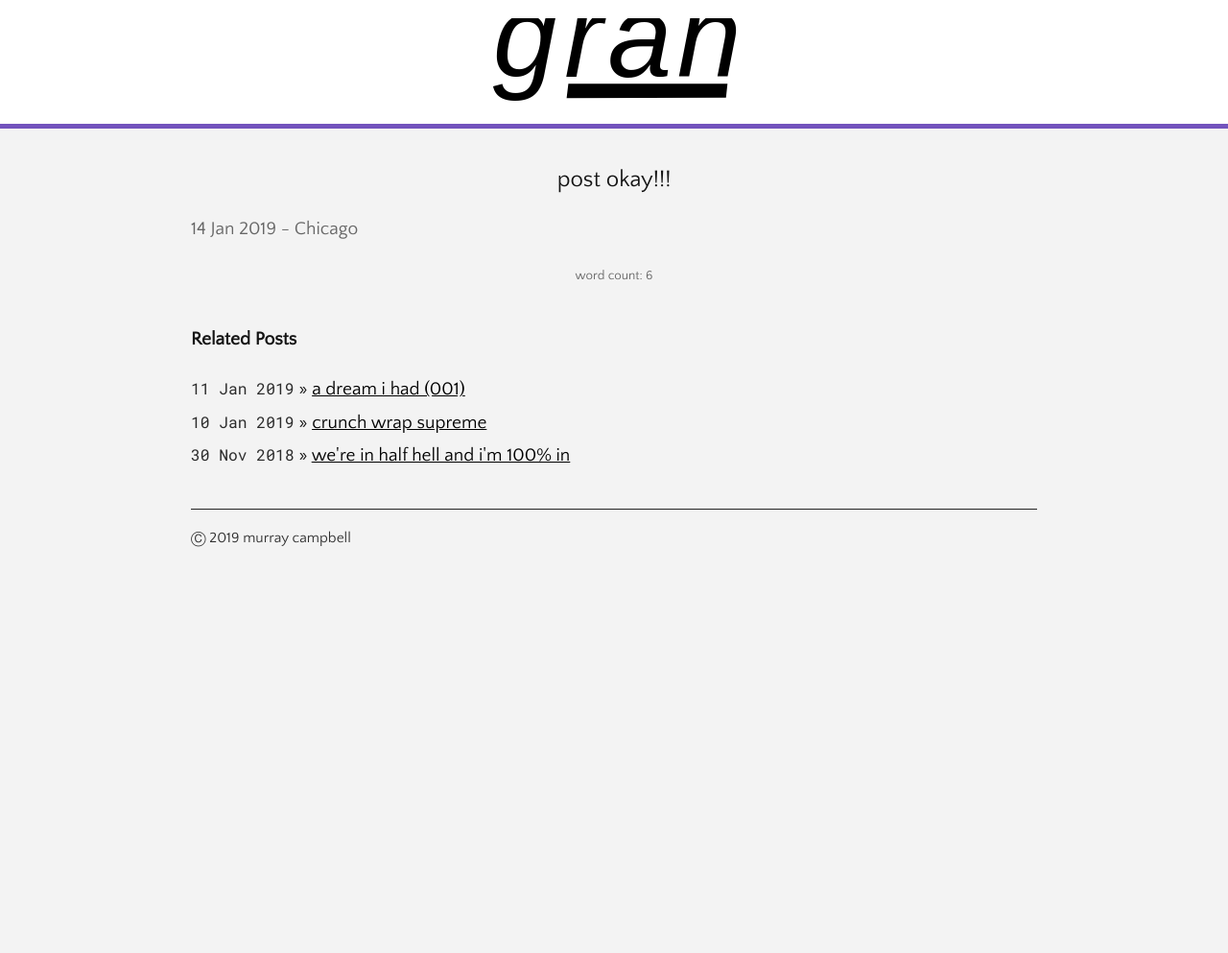
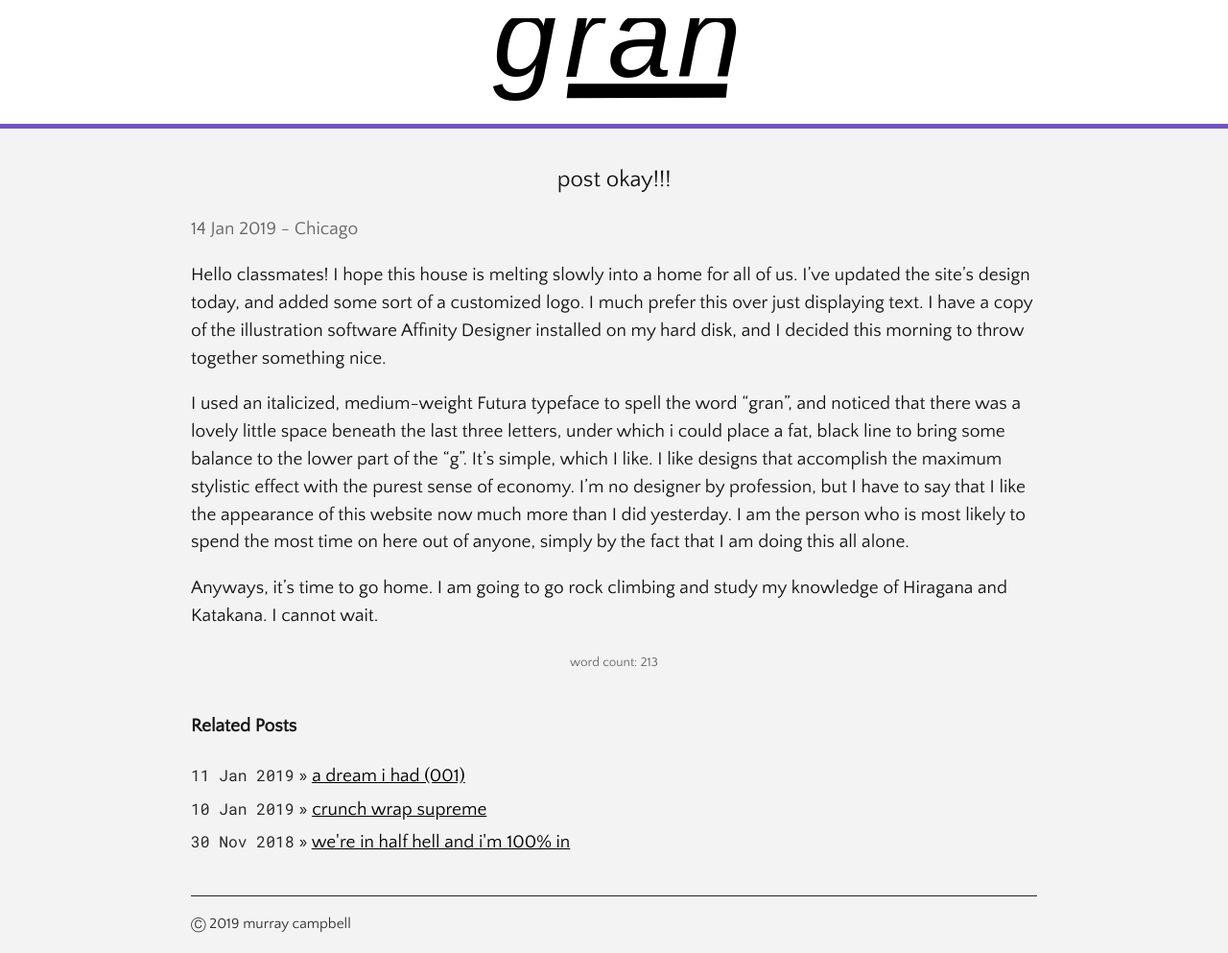
Before and after one commit to campmara/gran, a Jekyll site: the page built from _posts/2019-01-14-post.md, in a window 1280 px wide. Shown: the whole page at 96% size. Built offline with Jekyll 4.4.1, drawn with Linux system fonts in a browser that asks for light colours; before the commit the page ends 900 px from its top, so only the background shows below that.

Commit message:
Update 2019-01-14-post.md

```diff
--- a/_posts/2019-01-14-post.md
+++ b/_posts/2019-01-14-post.md
@@ -4,3 +4,9 @@ title: post okay!!!
 ---
 
 <p class="meta">14 Jan 2019 - Chicago</p>
+
+Hello classmates! I hope this house is melting slowly into a home for all of us. I've updated the site's design today, and added some sort of a customized logo. I much prefer this over just displaying text. I have a copy of the illustration software Affinity Designer installed on my hard disk, and I decided this morning to throw together something nice.
+
+I used an italicized, medium-weight Futura typeface to spell the word "gran", and noticed that there was a lovely little space beneath the last three letters, under which i could place a fat, black line to bring some balance to the lower part of the "g". It's simple, which I like. I like designs that accomplish the maximum stylistic effect with the purest sense of economy. I'm no designer by profession, but I have to say that I like the appearance of this website now much more than I did yesterday. I am the person who is most likely to spend the most time on here out of anyone, simply by the fact that I am doing this all alone.
+
+Anyways, it's time to go home. I am going to go rock climbing and study my knowledge of Hiragana and Katakana. I cannot wait.
```
